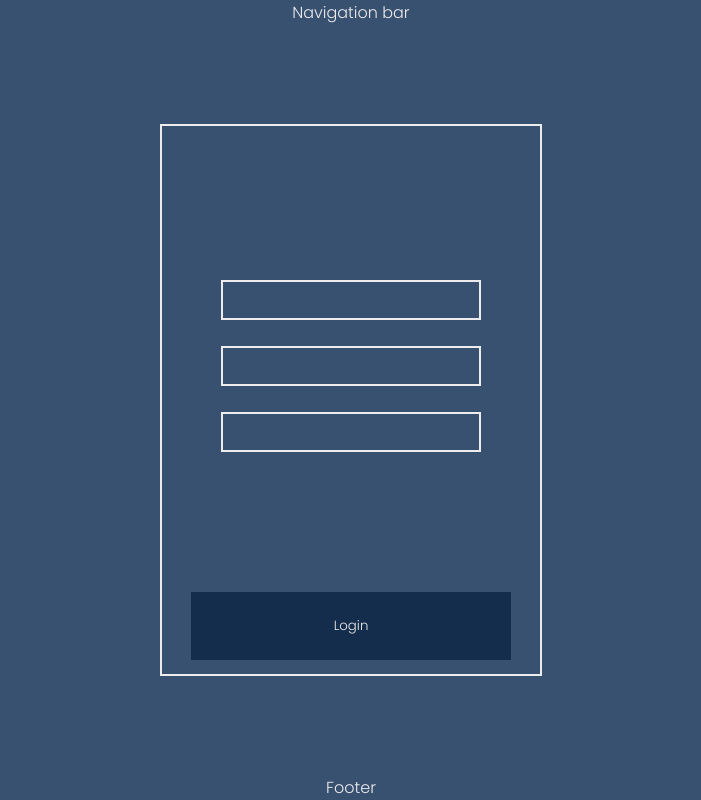
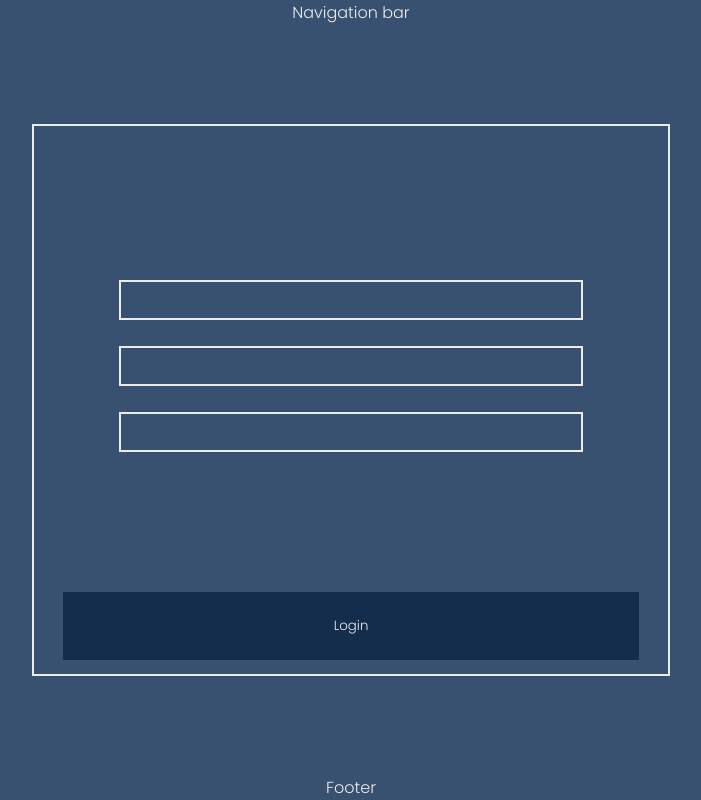
Before and after one commit to Sycinz/loginPage, a React (Vite) app: page / in a window 1280 px wide. Shown: the whole page, without its empty margins (289-990 px from the left). Built offline with nearby package versions, Linux system fonts and the light colour scheme.

Commit message:
Media change

```diff
--- a/src/App.scss
+++ b/src/App.scss
@@ -71,6 +71,12 @@ button {
     border: 2px solid $fourthColor;
 }
 
+@media (max-width: 1280px) {
+    form {
+        width: 45%;
+    }
+}
+
 @media (max-width: 720px) {
     #root {
         min-height: 120vh;
```
Also changed, not shown: 1 other file (tests, documents, lock files or other folders).
